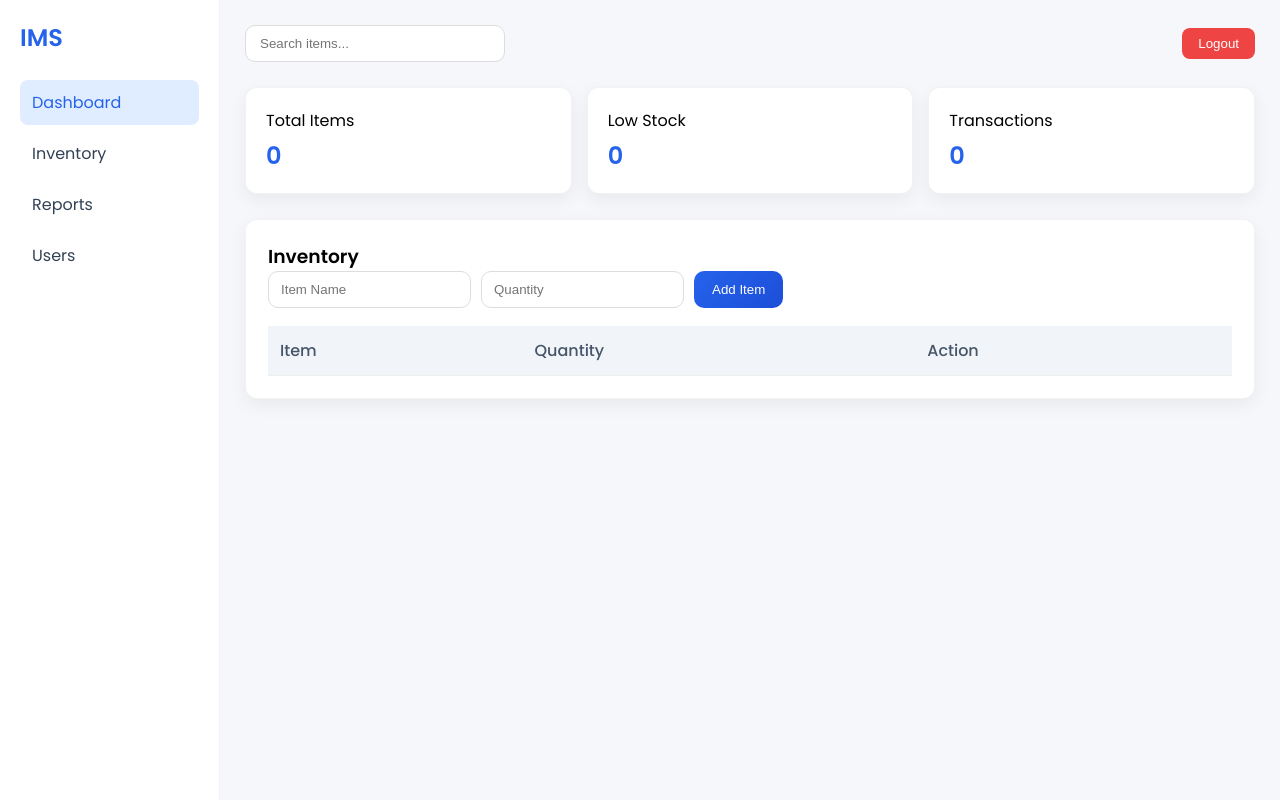
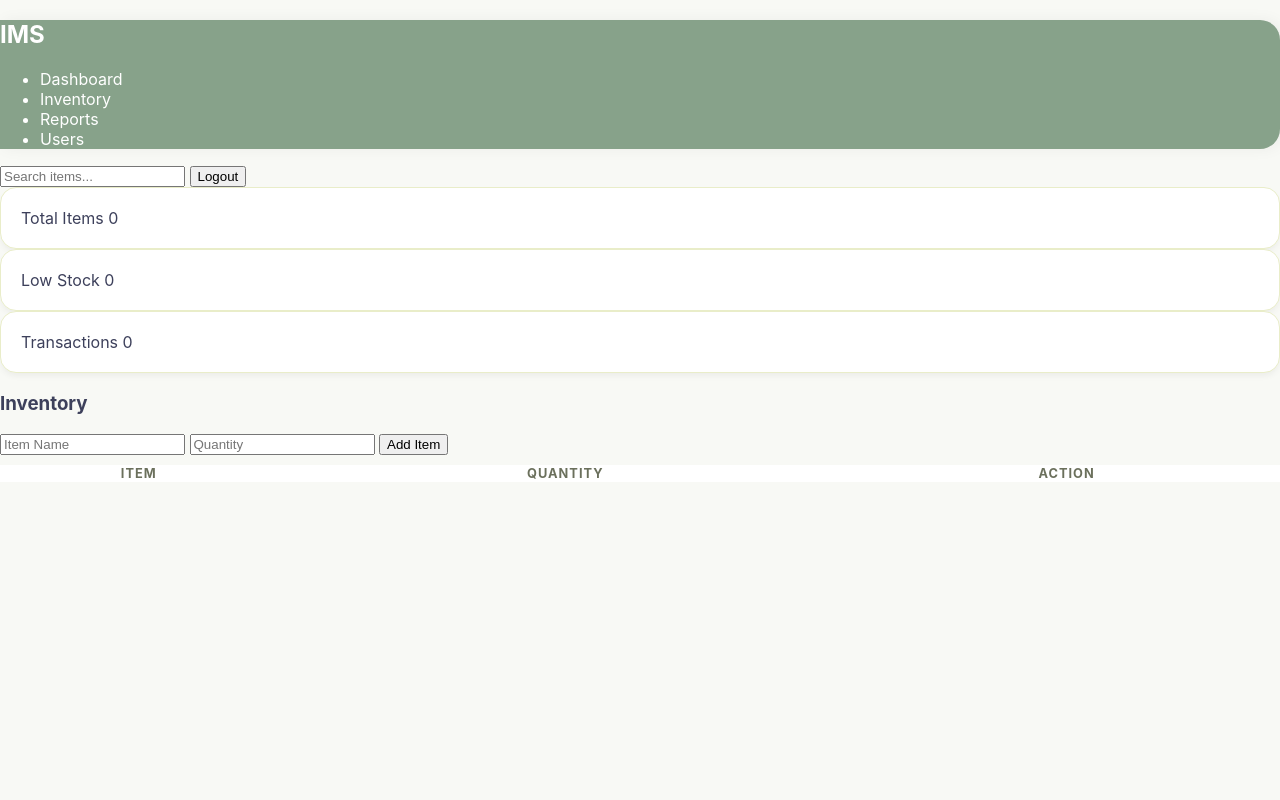
Before and after one commit to mbfrompluto/inventory-management-system, a plain HTML site: page index.html in a window 1280 px wide. Drawn offline with Linux system fonts and the light colour scheme.

Commit message:
Refactor CSS for improved styling and layout consistency

```diff
--- a/style.css
+++ b/style.css
@@ -1,215 +1,72 @@
-/* RESET */
-* {
-  margin: 0;
-  padding: 0;
-  box-sizing: border-box;
+/* Core Styling */
+body {
+    background-color: #F8F9F5; /* Warm Cream */
+    color: #3D405B;
+    font-family: 'Inter', sans-serif; /* Clean, modern font */
+    margin: 0;
 }
 
-body {
-  font-family: 'Poppins', sans-serif;
-  background: #f5f7fb;
+/* Glassmorphism Sidebar/Header */
+.sidebar {
+    background-color: #87A28A;
+    color: white;
+    box-shadow: 4px 0px 15px rgba(0, 0, 0, 0.05);
+    border-radius: 0 20px 20px 0;
 }
 
-/* Layout */
-.layout {
-  display: flex;
-  min-height: 100vh;
-}
-
-/* Sidebar */
-.sidebar {
-  width: 220px;
-  background: #ffffff;
-  padding: 20px;
-  border-right: 1px solid rgba(0,0,0,0.05);
-}
-
-.sidebar h2 {
-  color: #2563eb;
-  font-weight: 600;
-  margin-bottom: 25px;
-}
-
-.sidebar ul {
-  list-style: none;
-}
-
-.sidebar li {
-  padding: 10px 12px;
-  margin: 6px 0;
-  border-radius: 8px;
-  cursor: pointer;
-  color: #334155;
-  transition: all 0.25s ease;
-}
-
-.sidebar li:hover,
-.sidebar .active {
-  background: #e0ecff;
-  color: #2563eb;
-}
-
-/* Main */
-.main {
-  flex: 1;
-  padding: 25px;
-}
-
-/* Topbar */
-.topbar {
-  display: flex;
-  justify-content: space-between;
-  align-items: center;
-  margin-bottom: 25px;
-}
-
-/* Search Input */
-.topbar input {
-  padding: 10px 14px;
-  width: 260px;
-  border-radius: 10px;
-  border: 1px solid #ddd;
-  outline: none;
-  transition: all 0.25s ease;
-}
-
-.topbar input:focus {
-  border-color: #2563eb;
-  box-shadow: 0 0 0 3px rgba(37,99,235,0.1);
-}
-
-/* Logout Button */
-.topbar button {
-  padding: 8px 16px;
-  border-radius: 8px;
-  border: none;
-  background: #ef4444;
-  color: white;
-  cursor: pointer;
-  transition: 0.3s;
-}
-
-.topbar button:hover {
-  background: #dc2626;
-}
-
-/* Cards */
-.cards {
-  display: flex;
-  gap: 15px;
-  margin-bottom: 25px;
-}
-
+/* Aesthetic Cards for Inventory Items */
 .card {
-  background: white;
-  padding: 20px;
-  border-radius: 12px;
-  flex: 1;
-  border: 1px solid rgba(0,0,0,0.05);
-  box-shadow: 0 6px 18px rgba(0,0,0,0.06);
-  transition: all 0.25s ease;
+    background: #ffffff;
+    border: 1px solid #E9EDC9;
+    border-radius: 16px;
+    padding: 20px;
+    transition: transform 0.2s ease, box-shadow 0.2s ease;
+    box-shadow: 0 4px 6px -1px rgba(0, 0, 0, 0.05);
 }
 
 .card:hover {
-  transform: translateY(-6px);
+    transform: translateY(-5px);
+    box-shadow: 0 10px 20px rgba(135, 162, 138, 0.2);
 }
 
-.card span {
-  font-size: 24px;
-  font-weight: 600;
-  color: #2563eb;
-  display: block;
-  margin-top: 5px;
+/* Sage Green Buttons */
+.btn-primary {
+    background-color: #87A28A;
+    color: white;
+    border: none;
+    padding: 10px 20px;
+    border-radius: 12px;
+    font-weight: 600;
+    cursor: pointer;
+    transition: all 0.3s ease;
 }
 
-/* Section */
-.section {
-  background: white;
-  padding: 22px;
-  border-radius: 12px;
-  border: 1px solid rgba(0,0,0,0.05);
-  box-shadow: 0 6px 18px rgba(0,0,0,0.06);
+.btn-primary:hover {
+    background-color: #6B8E23;
+    box-shadow: 0 4px 12px rgba(107, 142, 35, 0.3);
 }
 
-/* Form */
-.form {
-  display: flex;
-  gap: 10px;
-  margin-bottom: 18px;
-}
-
-.form input {
-  padding: 10px 12px;
-  border-radius: 10px;
-  border: 1px solid #ddd;
-  outline: none;
-  transition: all 0.25s ease;
-}
-
-.form input:focus {
-  border-color: #2563eb;
-  box-shadow: 0 0 0 3px rgba(37,99,235,0.1);
-}
-
-/* Add Button */
-.form button {
-  padding: 10px 18px;
-  background: linear-gradient(135deg, #2563eb, #1d4ed8);
-  color: white;
-  border: none;
-  border-radius: 10px;
-  cursor: pointer;
-  transition: all 0.25s ease;
-  font-weight: 500;
-}
-
-.form button:hover {
-  transform: scale(1.05);
-  box-shadow: 0 6px 18px rgba(37,99,235,0.3);
-}
-
-/* Table */
+/* Modern Data Table */
 table {
-  width: 100%;
-  border-collapse: collapse;
-  margin-top: 10px;
-}
-
-th, td {
-  padding: 12px;
-  border-bottom: 1px solid #eee;
+    border-collapse: separate;
+    border-spacing: 0 10px;
+    width: 100%;
 }
 
 th {
-  background: #f1f5f9;
-  text-align: left;
-  color: #475569;
-  font-weight: 500;
+    color: #6B705C;
+    text-transform: uppercase;
+    font-size: 0.8rem;
+    letter-spacing: 1px;
 }
 
-/* Row Hover */
-tr:hover {
-  background: #f9fbff;
+tr {
+    background: white;
+    border-radius: 10px;
 }
 
-/* Delete Button */
-.delete-btn {
-  padding: 6px 12px;
-  background: #ef4444;
-  color: white;
-  border: none;
-  border-radius: 8px;
-  cursor: pointer;
-  transition: all 0.25s ease;
-  font-size: 12px;
+td {
+    padding: 15px;
+    border-top: 1px solid #F0F2ED;
+    border-bottom: 1px solid #F0F2ED;
 }
-
-.delete-btn:hover {
-  background: #dc2626;
-  transform: scale(1.05);
-}
-
-/* Align action column */
-td:last-child {
-  text-align: right;
-}
```
